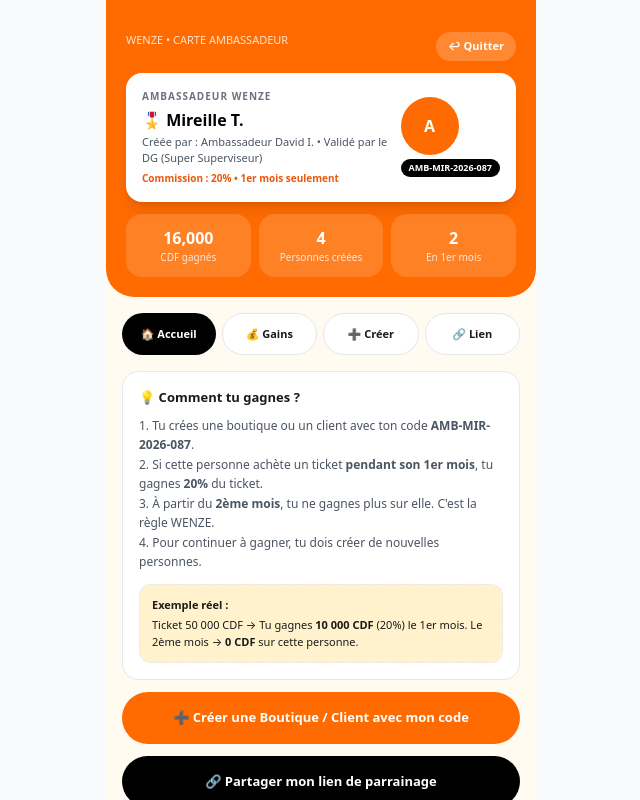
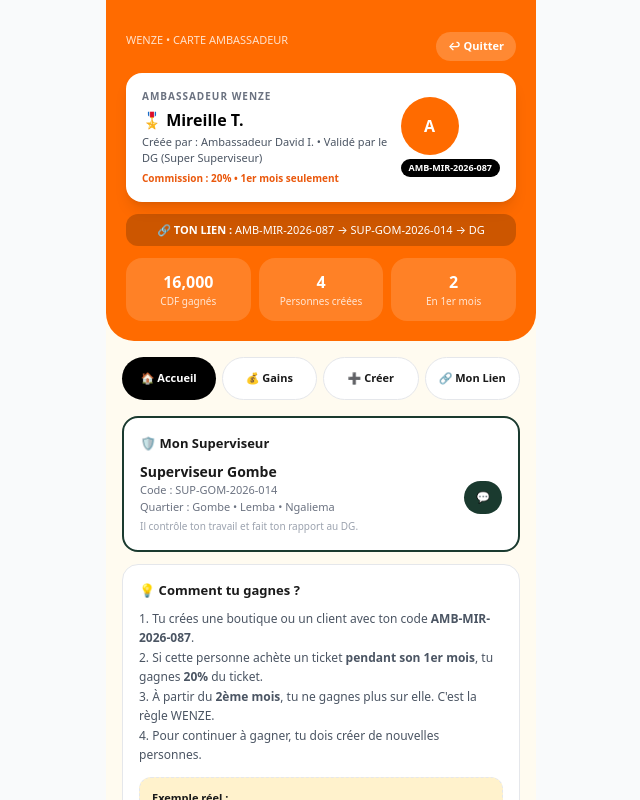
Before and after one commit to kongolokelvin47-cmd/Wenze-pwa, a Next.js app: page /equipe/ambassadeur in a window 1280 px wide. Shown: the top 800 px of the page, without its empty margins (319-959 px from the left). Built offline with nearby package versions, Linux system fonts and the light colour scheme.

Commit message:
Update AmbassadeurPageV2 for V3 changes

```diff
--- a/app/equipe/ambassadeur/page.tsx
+++ b/app/equipe/ambassadeur/page.tsx
@@ -3,32 +3,47 @@ import { useState } from "react";
 import { useRouter } from "next/navigation";
 
 // ============================================================
-// WENZE - AMBASSADEUR V2 - RÈGLES DU DG
+// WENZE - AMBASSADEUR V3 - TON CODE V2 CORRIGÉ + LIEN SUPERVISEUR INTÉGRÉ
 // Créé uniquement par un Ambassadeur ou par le DG (Super Superviseur)
 // Code Pro = Identité Visuelle | Commission 20% = 1er mois SEULEMENT
-// Peut créer Boutique / Client / Autres avec son code visuel
+// Lien : AMB -> SUP -> DG
 // ============================================================
 
 type Personne = { id: string; nom: string; whatsapp: string; type: "BOUTIQUE" | "CLIENT"; date: string; ticket: number; mois: number; commission: number };
 
 export default function AmbassadeurPageV2() {
   const router = useRouter();
-  const [onglet, setOnglet] = useState<"ACCUEIL" | "GAINS" | "CREER" | "PARRAINAGE">("ACCUEIL");
+  // CORRECTION : J'ai remplacé PARRAINAGE par LIEN pour intégrer le lien Superviseur
+  const [onglet, setOnglet] = useState<"ACCUEIL" | "GAINS" | "CREER" | "LIEN">("ACCUEIL");
   const [typeCreation, setTypeCreation] = useState<"BOUTIQUE" | "CLIENT">("BOUTIQUE");
   const [toast, setToast] = useState("");
 
   // IDENTITÉ PROFESSIONNELLE DE L'AMBASSADEUR - Générée par WENZE
-  // Exemple : Si créé par un Ambassadeur, il aura le parrain. Si créé par le DG, parrain = DG
   const [monCodePro] = useState("AMB-MIR-2026-087");
   const [monNom] = useState("Mireille T.");
   const [monParrain] = useState("Créée par : Ambassadeur David I. • Validé par le DG (Super Superviseur)");
   const [monLien] = useState("https://wenze.cd/invitation?code=AMB-MIR-2026-087");
 
+  // ============ LIEN SUPERVISEUR - INTÉGRÉ ============
+  // Ce lien est créé automatiquement quand on crée cet Ambassadeur
+  const [monSuperviseur] = useState({
+    nom: "Superviseur Gombe",
+    code: "SUP-GOM-2026-014",
+    quartier: "Gombe • Lemba • Ngaliema",
+    whatsapp: "243810000000",
+    dgWhatsapp: "243825888889",
+  });
+  // Mes collègues sous le MÊME Superviseur - Je vois leurs noms, pas leurs gains
+  const [mesCollegues] = useState([
+    { nom: "David I.", code: "AMB-DAV-2026-045", filleuls: 8, statut: "ACTIF" },
+    { nom: "Grace M.", code: "AMB-GRA-2026-099", filleuls: 0, statut: "EN ATTENTE DG" },
+  ]);
+
   const [mesPersonnes, setMesPersonnes] = useState<Personne[]>([
     { id: "P1", nom: "Boutique Mama Grace", whatsapp: "243810000001", type: "BOUTIQUE", date: "Il y a 5 jours", ticket: 50000, mois: 1, commission: 10000 },
     { id: "P2", nom: "Client Joel K.", whatsapp: "243810000002", type: "CLIENT", date: "Il y a 10 jours", ticket: 30000, mois: 1, commission: 6000 },
-    { id: "P3", nom: "Shop Lemba Fashion", whatsapp: "243810000003", type: "BOUTIQUE", date: "Il y a 40 jours", ticket: 50000, mois: 2, commission: 0 }, // 2ème mois = 0 CDF, règle 20% 1er mois seulement
-    { id: "P4", nom: "Client Sarah N.", whatsapp: "243810000004", type: "CLIENT", date: "Il y a 65 jours", ticket: 20000, mois: 3, commission: 0 }, // 3ème mois = 0 CDF
+    { id: "P3", nom: "Shop Lemba Fashion", whatsapp: "243810000003", type: "BOUTIQUE", date: "Il y a 40 jours", ticket: 50000, mois: 2, commission: 0 },
+    { id: "P4", nom: "Client Sarah N.", whatsapp: "243810000004", type: "CLIENT", date: "Il y a 65 jours", ticket: 20000, mois: 3, commission: 0 },
   ]);
 
   const [formBoutique, setFormBoutique] = useState({ nom: "", vendeur: "", whatsapp: "" });
@@ -36,34 +51,28 @@ export default function AmbassadeurPageV2() {
   const [codeInvite, setCodeInvite] = useState("");
 
   const showToast = (m: string) => { setToast(m); setTimeout(() => setToast(""), 4000); };
-
-  // TOTAL COMMISSIONS - Règle 20% 1er mois seulement, calculée automatiquement
   const totalCommission = mesPersonnes.reduce((s, p) => s + p.commission, 0);
   const totalPremierMois = mesPersonnes.filter(p => p.mois === 1).length;
   const totalPersonnes = mesPersonnes.length;
 
-  // CRÉER UNE BOUTIQUE AVEC SON CODE VISUEL
   const creerBoutique = () => {
     if (!formBoutique.nom || formBoutique.whatsapp.length < 9) return showToast("Nom boutique + WhatsApp obligatoires.");
-    // Commission future : si cette boutique achète un ticket ce mois-ci, l'Ambassadeur aura 20%
     setMesPersonnes(p => [...p, { id: `P-${Date.now()}`, nom: formBoutique.nom, whatsapp: formBoutique.whatsapp, type: "BOUTIQUE", date: "À l'instant", ticket: 0, mois: 1, commission: 0 }]);
-    showToast(`✅ Boutique ${formBoutique.nom} créée avec ton code ${monCodePro}. Si elle achète un ticket ce 1er mois, tu gagnes 20%.`);
+    showToast(`✅ Boutique ${formBoutique.nom} créée avec ton code ${monCodePro}. Liée à : Toi → ${monSuperviseur.code} → DG. Si elle achète un ticket ce 1er mois, tu gagnes 20%.`);
     setFormBoutique({ nom: "", vendeur: "", whatsapp: "" });
   };
 
-  // CRÉER UN CLIENT AVEC SON CODE VISUEL
   const creerClient = () => {
     if (!formClient.nom || formClient.whatsapp.length < 9) return showToast("Nom client + WhatsApp obligatoires.");
     setMesPersonnes(p => [...p, { id: `P-${Date.now()}`, nom: formClient.nom, whatsapp: formClient.whatsapp, type: "CLIENT", date: "À l'instant", ticket: 0, mois: 1, commission: 0 }]);
-    showToast(`✅ Client ${formClient.nom} créé avec ton code ${monCodePro}. Si il achète un ticket ce 1er mois, tu gagnes 20%.`);
+    showToast(`✅ Client ${formClient.nom} créé avec ton code ${monCodePro}. Lié à : Toi → ${monSuperviseur.code} → DG.`);
     setFormClient({ nom: "", whatsapp: "" });
   };
 
-  // CRÉER UN NOUVEL AMBASSADEUR - Droit : un Ambassadeur peut créer un autre Ambassadeur
   const creerAmbassadeur = () => {
     if (!codeInvite || codeInvite.length < 3) return showToast("Mets le nom du nouvel Ambassadeur.");
     const nouveauCode = `AMB-${codeInvite.slice(0, 3).toUpperCase()}-${Math.floor(1000 + Math.random() * 9000)}`;
-    showToast(`✅ Nouvel Ambassadeur ${codeInvite} créé par toi. Son code pro : ${nouveauCode}. Il est sous ta supervision. Le DG validera.`);
+    showToast(`✅ Nouvel Ambassadeur ${codeInvite} créé par toi. Son code pro : ${nouveauCode}. Il sera lié à ton Superviseur ${monSuperviseur.code}. Le DG validera.`);
     setCodeInvite("");
   };
 
@@ -75,7 +84,6 @@ export default function AmbassadeurPageV2() {
     <div className="max-w-[430px] mx-auto min-h-screen bg-[#FFFBF0] pb-20">
       {toast && <div className="fixed top-4 left-4 right-4 z-50 max-w-[400px] mx-auto bg-black text-white p-3 rounded-xl text-[12px] font-bold text-center shadow-lg">{toast}</div>}
 
-      {/* CARTE D'IDENTITÉ VISUELLE - AMBASSADEUR */}
       <div className="bg-[#FF6B00] text-white px-5 pt-8 pb-5 rounded-b-[28px]">
         <div className="flex justify-between items-start">
           <p className="text-[11px] opacity-80">WENZE • CARTE AMBASSADEUR</p>
@@ -95,7 +103,11 @@ export default function AmbassadeurPageV2() {
           </div>
         </div>
 
-        {/* GAINS RAPIDES */}
+        {/* LIEN RAPIDE - INTÉGRÉ EN HAUT, TOUJOURS VISIBLE */}
+        <div className="bg-black/20 rounded-xl px-3 py-2 mt-3 text-[11px] text-center">
+          🔗 <b>TON LIEN :</b> {monCodePro} → {monSuperviseur.code} → DG
+        </div>
+
         <div className="grid grid-cols-3 gap-2 mt-3">
           <div className="bg-white/15 rounded-2xl p-3 text-center"><p className="font-black text-[16px]">{totalCommission.toLocaleString()}</p><p className="text-[10px] opacity-80">CDF gagnés</p></div>
           <div className="bg-white/15 rounded-2xl p-3 text-center"><p className="font-black text-[16px]">{totalPersonnes}</p><p className="text-[10px] opacity-80">Personnes créées</p></div>
@@ -103,11 +115,10 @@ export default function AmbassadeurPageV2() {
         </div>
       </div>
 
-      {/* ONGLETS */}
       <div className="flex gap-1.5 px-4 mt-4">
-        {(["ACCUEIL", "GAINS", "CREER", "PARRAINAGE"] as const).map(t => (
+        {(["ACCUEIL", "GAINS", "CREER", "LIEN"] as const).map(t => (
           <button key={t} onClick={() => setOnglet(t)} className={`flex-1 py-3 rounded-full text-[11px] font-black ${onglet === t ? "bg-black text-white" : "bg-white border"}`}>
-            {t === "ACCUEIL" ? "🏠 Accueil" : t === "GAINS" ? "💰 Gains" : t === "CREER" ? "➕ Créer" : "🔗 Lien"}
+            {t === "ACCUEIL" ? "🏠 Accueil" : t === "GAINS" ? "💰 Gains" : t === "CREER" ? "➕ Créer" : "🔗 Mon Lien"}
           </button>
         ))}
       </div>
@@ -115,6 +126,20 @@ export default function AmbassadeurPageV2() {
       <div className="px-4 mt-4">
         {onglet === "ACCUEIL" && (
           <div className="space-y-3">
+            {/* CARTE MON SUPERVISEUR - INTÉGRÉE DANS ACCUEIL */}
+            <div className="bg-white border-2 border-[#1A3A2F] rounded-2xl p-4">
+              <p className="font-black text-[13px]">🛡️ Mon Superviseur</p>
+              <div className="flex justify-between items-center mt-2">
+                <div>
+                  <p className="font-black text-[14px]">{monSuperviseur.nom}</p>
+                  <p className="text-[11px] text-gray-500">Code : {monSuperviseur.code}</p>
+                  <p className="text-[11px] text-gray-500">Quartier : {monSuperviseur.quartier}</p>
+                  <p className="text-[10px] text-gray-400 mt-1">Il contrôle ton travail et fait ton rapport au DG.</p>
+                </div>
+                <a href={`https://wa.me/${monSuperviseur.whatsapp}`} target="_blank" className="bg-[#1A3A2F] text-white px-3 py-2 rounded-full text-[11px] font-black">💬</a>
+              </div>
+            </div>
+
             <div className="bg-white border rounded-2xl p-4">
               <p className="font-black text-[13px]">💡 Comment tu gagnes ?</p>
               <p className="text-[12px] text-gray-600 mt-2 leading-relaxed">1. Tu crées une boutique ou un client avec ton code <b>{monCodePro}</b>.<br />2. Si cette personne achète un ticket <b>pendant son 1er mois</b>, tu gagnes <b>20%</b> du ticket.<br />3. À partir du <b>2ème mois</b>, tu ne gagnes plus sur elle. C'est la règle WENZE.<br />4. Pour continuer à gagner, tu dois créer de nouvelles personnes.</p>
@@ -124,7 +149,7 @@ export default function AmbassadeurPageV2() {
               </div>
             </div>
             <button onClick={() => setOnglet("CREER")} className="w-full bg-[#FF6B00] text-white py-4 rounded-full font-black text-[13px]">➕ Créer une Boutique / Client avec mon code</button>
-            <button onClick={() => setOnglet("PARRAINAGE")} className="w-full bg-black text-white py-4 rounded-full font-black text-[13px]">🔗 Partager mon lien de parrainage</button>
+            <button onClick={() => setOnglet("LIEN")} className="w-full bg-black text-white py-4 rounded-full font-black text-[13px]">🔗 Voir mon lien Superviseur → DG</button>
             <div className="bg-white border rounded-2xl p-4">
               <p className="font-black text-[13px]">Mes dernières créations</p>
               {mesPersonnes.slice(0, 3).map(p => (
@@ -149,6 +174,7 @@ export default function AmbassadeurPageV2() {
                 <div className="flex justify-between"><p className="font-black text-[13px]">{p.type === "BOUTIQUE" ? "🏪" : "👤"} {p.nom}</p><span className={`text-[10px] font-black px-2 py-1 rounded-full h-fit ${p.mois === 1 ? "bg-green-100 text-green-700" : "bg-gray-100 text-gray-500"}`}>{p.mois === 1 ? "1ER MOIS • 20%" : `MOIS ${p.mois} • 0%`}</span></div>
                 <p className="text-[11px] text-gray-500 mt-1">{p.whatsapp} • Créé : {p.date}</p>
                 <p className="text-[12px] mt-2">Ticket acheté : <b>{p.ticket > 0 ? `${p.ticket.toLocaleString()} CDF` : "Pas encore acheté"}</b> → Ta commission : <b className={p.commission > 0 ? "text-green-600" : "text-gray-400"}>{p.commission.toLocaleString()} CDF</b></p>
+                <p className="text-[10px] text-gray-400 mt-1">🔗 Liée à : {monCodePro} → {monSuperviseur.code} → DG</p>
                 {p.mois > 1 && <p className="text-[11px] text-gray-400 mt-1">⚠️ Cette personne est au mois {p.mois}, tu ne gagnes plus sur elle. Crée de nouvelles personnes pour continuer à gagner.</p>}
               </div>
             ))}
@@ -164,7 +190,7 @@ export default function AmbassadeurPageV2() {
             </div>
             <div className="bg-white border rounded-2xl p-4">
               <p className="font-black text-[13px]">➕ Créer avec ton code visuel</p>
-              <p className="text-[11px] text-gray-500 mt-1">Code utilisé : <b>{monCodePro}</b> • La personne sera liée à toi pour sa commission 1er mois.</p>
+              <p className="text-[11px] text-gray-500 mt-1">Code utilisé : <b>{monCodePro}</b> • Superviseur lié : <b>{monSuperviseur.code}</b> • La personne sera liée à toi pour sa commission 1er mois.</p>
               {typeCreation === "BOUTIQUE" ? (
                 <div className="space-y-2 mt-3">
                   <input value={formBoutique.nom} onChange={e => setFormBoutique({ ...formBoutique, nom: e.target.value })} placeholder="Nom de la boutique" className="w-full border rounded-xl px-3 py-3 text-[13px] outline-none" />
@@ -180,19 +206,41 @@ export default function AmbassadeurPageV2() {
                 </div>
               )}
             </div>
-
-            {/* CRÉER UN AUTRE AMBASSADEUR - Droit Ambassadeur */}
             <div className="bg-white border rounded-2xl p-4">
               <p className="font-black text-[13px]">🎖️ Créer un nouvel Ambassadeur</p>
-              <p className="text-[11px] text-gray-500 mt-1">Un Ambassadeur peut créer un autre Ambassadeur. Le DG (Super Superviseur) validera.</p>
+              <p className="text-[11px] text-gray-500 mt-1">Un Ambassadeur peut créer un autre Ambassadeur. Le nouveau sera lié au MÊME Superviseur que toi ({monSuperviseur.code}). Le DG (Super Superviseur) validera.</p>
               <input value={codeInvite} onChange={e => setCodeInvite(e.target.value)} placeholder="Nom du nouvel Ambassadeur" className="w-full border rounded-xl px-3 py-3 text-[13px] outline-none mt-3" />
               <button onClick={creerAmbassadeur} className="w-full bg-black text-white py-3.5 rounded-full font-black text-[12px] mt-2">✅ Créer l'Ambassadeur</button>
             </div>
           </div>
         )}
 
-        {onglet === "PARRAINAGE" && (
+        {onglet === "LIEN" && (
           <div className="space-y-3">
+            <div className="bg-black text-white rounded-2xl p-5 text-center">
+              <p className="text-[11px] opacity-70">TA CHAÎNE WENZE</p>
+              <p className="font-black text-[15px] mt-2 leading-relaxed">🎖️ {monCodePro} (Toi)<br />↓<br />🛡️ {monSuperviseur.code} (Ton Superviseur)<br />↓<br />👑 DG - Super Superviseur</p>
+            </div>
+            <div className="bg-white border rounded-2xl p-4">
+              <p className="font-black text-[13px]">🛡️ Mon Superviseur</p>
+              <p className="text-[12px] mt-2"><b>{monSuperviseur.nom}</b> • {monSuperviseur.code}</p>
+              <p className="text-[11px] text-gray-500">{monSuperviseur.quartier}</p>
+              <div className="flex gap-2 mt-3">
+                <a href={`https://wa.me/${monSuperviseur.whatsapp}`} target="_blank" className="flex-1 text-center bg-[#1A3A2F] text-white py-3 rounded-full text-[11px] font-black">💬 Contacter Superviseur</a>
+                <a href={`https://wa.me/${monSuperviseur.dgWhatsapp}`} target="_blank" className="flex-1 text-center bg-orange-500 text-white py-3 rounded-full text-[11px] font-black">👑 Contacter DG</a>
+              </div>
+              <p className="text-[10px] text-gray-400 mt-2 text-center">Contacte d'abord ton Superviseur. Si il ne répond pas, contacte le DG.</p>
+            </div>
+            <div className="bg-white border rounded-2xl p-4">
+              <p className="font-black text-[13px]">👥 Mes collègues sous le même Superviseur</p>
+              <p className="text-[11px] text-gray-500 mt-1">Vous êtes dans la même équipe. Tu vois leurs noms, mais PAS leurs gains.</p>
+              {mesCollegues.map(c => (
+                <div key={c.code} className="flex justify-between py-2.5 border-b last:border-0">
+                  <div><p className="text-[12px] font-bold">🎖️ {c.nom}</p><p className="text-[11px] text-gray-500">{c.code} • {c.filleuls} filleuls</p></div>
+                  <span className="text-[10px] font-black px-2 py-1 rounded-full h-fit bg-gray-100">{c.statut}</span>
+                </div>
+              ))}
+            </div>
             <div className="bg-white border rounded-2xl p-4 text-center">
               <p className="font-black text-[14px]">🔗 Ton lien de parrainage</p>
               <p className="text-[11px] text-gray-500 mt-1">Partage ce lien. Toute personne qui s'inscrit avec ce lien est liée à ton code.</p>
@@ -202,8 +250,8 @@ export default function AmbassadeurPageV2() {
               <a href={`https://wa.me/?text=${encodeURIComponent(`Rejoins WENZE avec mon code ${monCodePro} : ${monLien}`)}`} target="_blank" className="block w-full bg-green-600 text-white py-3.5 rounded-full font-black text-[12px] mt-2 text-center">💬 Partager sur WhatsApp</a>
             </div>
             <div className="bg-[#FFF2CC] border border-dashed rounded-2xl p-4">
-              <p className="font-black text-[12px]">Rappel de la règle commission :</p>
-              <p className="text-[11px] mt-1 leading-relaxed">Tu gagnes 20% sur le ticket du 1er mois seulement. Si tu partages ton lien aujourd'hui, et que la personne achète son ticket dans 20 jours, tu gagnes 20%. Si elle achète le 2ème mois, tu gagnes 0 CDF. Donc partage vite et aide-la à acheter son ticket ce mois-ci.</p>
+              <p className="font-black text-[12px]">Comment le lien a été créé ?</p>
+              <p className="text-[11px] mt-1 leading-relaxed">Tu as été créée par l'Ambassadeur David I. Le système t'a automatiquement liée au même Superviseur que lui : {monSuperviseur.code}. Le DG a validé. Si le DG veut te déplacer vers un autre Superviseur, seul lui peut le faire.</p>
             </div>
           </div>
         )}
```
